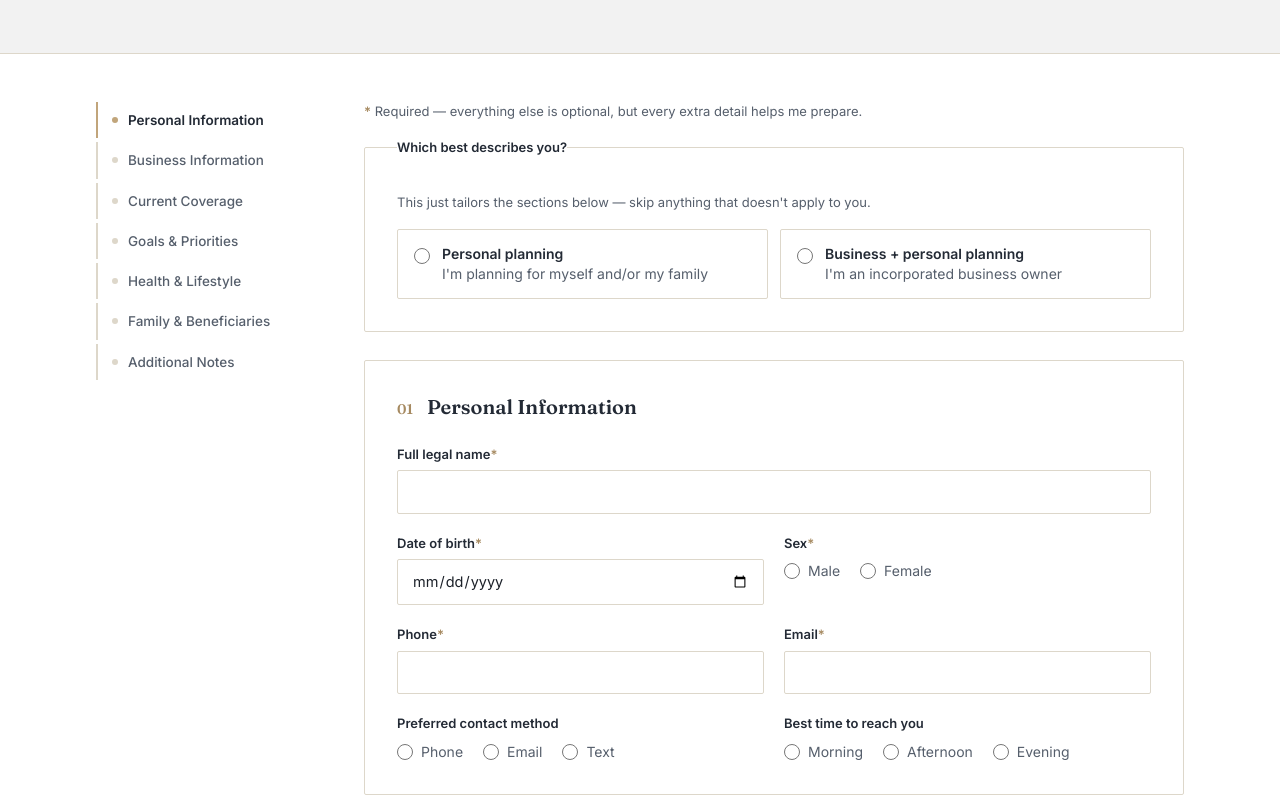
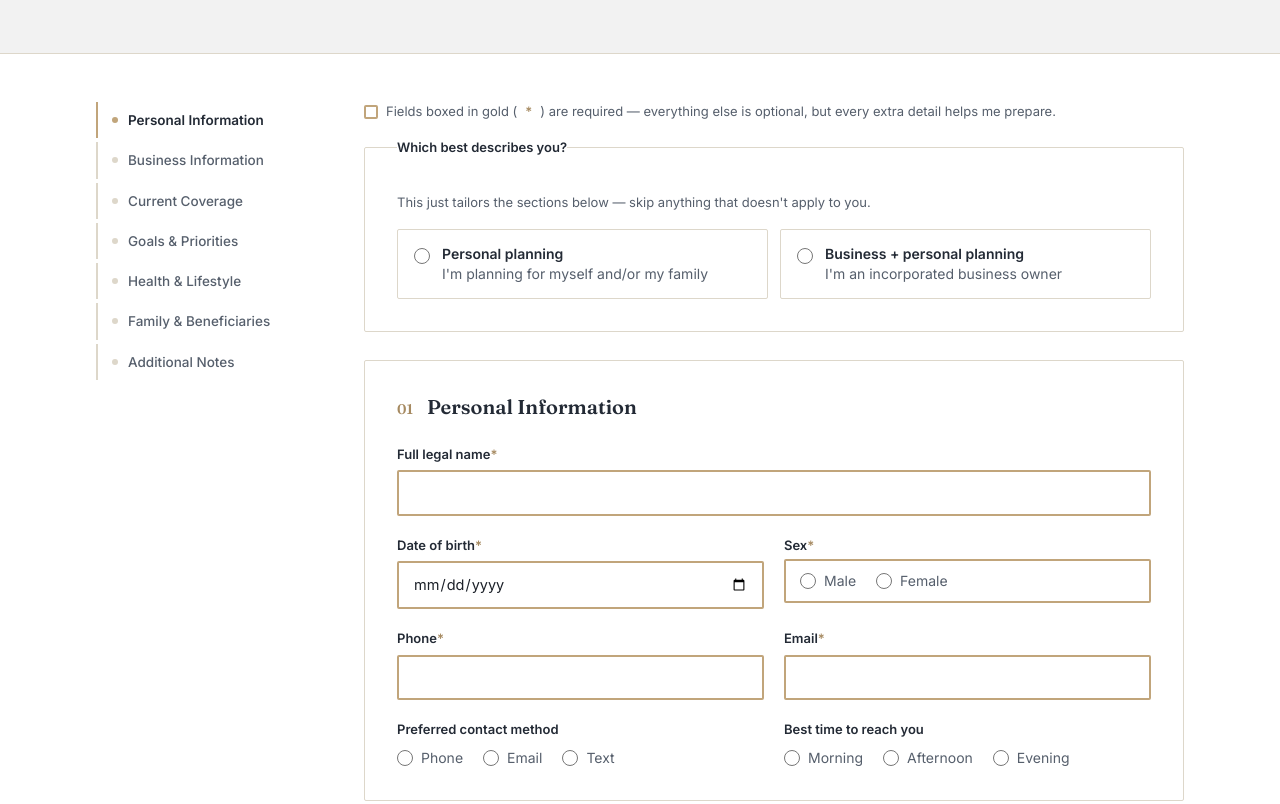
Before and after one commit to EthanJMarchand/marchandwealth, a website: page intake.html in a window 1280 px wide. Shown: the part 311-1115 px from the top of the page. Drawn offline with Linux system fonts and the light colour scheme.

Commit message:
Fixed required fields in intake form

```diff
--- a/intake.html
+++ b/intake.html
@@ -78,7 +78,7 @@
     <input type="hidden" name="form-name" value="intake">
     <p class="hidden"><label>Don't fill this out if you're human: <input name="bot-field"></label></p>
 
-    <p class="text-[13px] text-inksoft -mb-3"><em class="text-golddim not-italic font-semibold">*</em> Required &mdash; everything else is optional, but every extra detail helps me prepare.</p>
+    <p class="text-[13px] text-inksoft -mb-3 flex items-center gap-2"><span class="inline-block w-3.5 h-3.5 rounded-sm border-2 border-gold flex-shrink-0"></span>Fields boxed in gold (<em class="text-golddim not-italic font-semibold">*</em>) are required &mdash; everything else is optional, but every extra detail helps me prepare.</p>
 
     <fieldset class="bg-white border border-line rounded-sm p-6 md:p-8">
       <legend class="text-[13px] font-semibold text-navydeep mb-1">Which best describes you?</legend>
@@ -100,17 +100,17 @@
 
       <label class="flex flex-col gap-1.5 mb-5">
         <span class="text-[13px] font-semibold text-navydeep">Full legal name<em class="text-golddim not-italic">*</em></span>
-        <input type="text" name="fullName" required autocomplete="name" class="text-[14.5px] px-3.5 py-2.5 border border-line rounded-sm bg-white w-full">
+        <input type="text" name="fullName" required autocomplete="name" class="text-[14.5px] px-3.5 py-2.5 border-2 border-gold rounded-sm bg-white w-full">
       </label>
 
       <div class="grid sm:grid-cols-2 gap-5 mb-5">
         <label class="flex flex-col gap-1.5">
           <span class="text-[13px] font-semibold text-navydeep">Date of birth<em class="text-golddim not-italic">*</em></span>
-          <input type="date" name="dob" required class="text-[14.5px] px-3.5 py-2.5 border border-line rounded-sm bg-white w-full">
+          <input type="date" name="dob" required class="text-[14.5px] px-3.5 py-2.5 border-2 border-gold rounded-sm bg-white w-full">
         </label>
         <fieldset class="flex flex-col gap-1.5">
           <legend class="text-[13px] font-semibold text-navydeep mb-1">Sex<em class="text-golddim not-italic">*</em></legend>
-          <div class="flex gap-5 flex-wrap pt-1">
+          <div class="flex gap-5 flex-wrap px-3.5 py-2.5 border-2 border-gold rounded-sm bg-white">
             <label class="flex items-center gap-2 text-sm text-inksoft"><input type="radio" name="sex" value="Male" required>Male</label>
             <label class="flex items-center gap-2 text-sm text-inksoft"><input type="radio" name="sex" value="Female" required>Female</label>
           </div>
@@ -120,11 +120,11 @@
       <div class="grid sm:grid-cols-2 gap-5 mb-5">
         <label class="flex flex-col gap-1.5">
           <span class="text-[13px] font-semibold text-navydeep">Phone<em class="text-golddim not-italic">*</em></span>
-          <input type="tel" name="phone" required autocomplete="tel" class="text-[14.5px] px-3.5 py-2.5 border border-line rounded-sm bg-white w-full">
+          <input type="tel" name="phone" required autocomplete="tel" class="text-[14.5px] px-3.5 py-2.5 border-2 border-gold rounded-sm bg-white w-full">
         </label>
         <label class="flex flex-col gap-1.5">
           <span class="text-[13px] font-semibold text-navydeep">Email<em class="text-golddim not-italic">*</em></span>
-          <input type="email" name="email" required autocomplete="email" class="text-[14.5px] px-3.5 py-2.5 border border-line rounded-sm bg-white w-full">
+          <input type="email" name="email" required autocomplete="email" class="text-[14.5px] px-3.5 py-2.5 border-2 border-gold rounded-sm bg-white w-full">
         </label>
       </div>
 
@@ -236,7 +236,7 @@
       <div class="grid sm:grid-cols-2 gap-5 mb-5">
         <fieldset class="flex flex-col gap-1.5">
           <legend class="text-[13px] font-semibold text-navydeep mb-1">Do you use tobacco or nicotine products?<em class="text-golddim not-italic">*</em></legend>
-          <div class="flex gap-5 pt-1">
+          <div class="flex gap-5 px-3.5 py-2.5 border-2 border-gold rounded-sm bg-white">
             <label class="flex items-center gap-2 text-sm text-inksoft"><input type="radio" name="tobacco" value="Yes" required>Yes</label>
             <label class="flex items-center gap-2 text-sm text-inksoft"><input type="radio" name="tobacco" value="No" required>No</label>
           </div>
@@ -289,9 +289,9 @@
         <textarea name="additionalNotes" rows="4" class="text-[14.5px] px-3.5 py-2.5 border border-line rounded-sm bg-white w-full"></textarea>
       </label>
 
-      <label class="flex items-start gap-2.5 text-[13.5px] text-inksoft leading-relaxed mb-5">
+      <label class="flex items-start gap-2.5 text-[13.5px] text-inksoft leading-relaxed mb-5 px-4 py-3.5 border-2 border-gold rounded-sm">
         <input type="checkbox" name="consent" required class="mt-0.5">
-        I understand this information is for planning purposes only and is not an application for insurance.
+        I understand this information is for planning purposes only and is not an application for insurance.<em class="text-golddim not-italic font-semibold">*</em>
       </label>
 
       <div id="form-status" class="text-[13.5px] mb-3.5 min-h-0" role="status" aria-live="polite"></div>
```
Also changed, not shown: assets/css/site.css.
